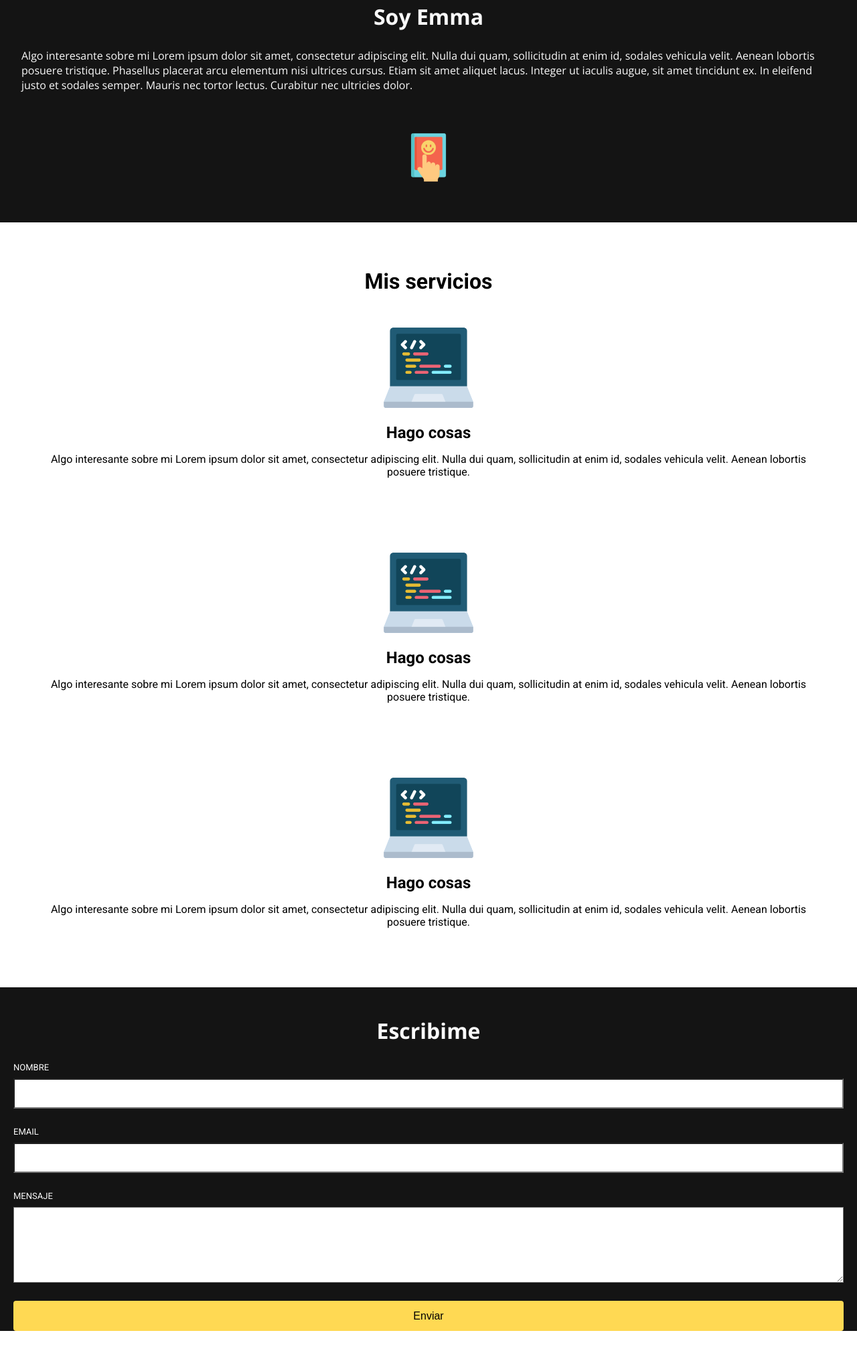
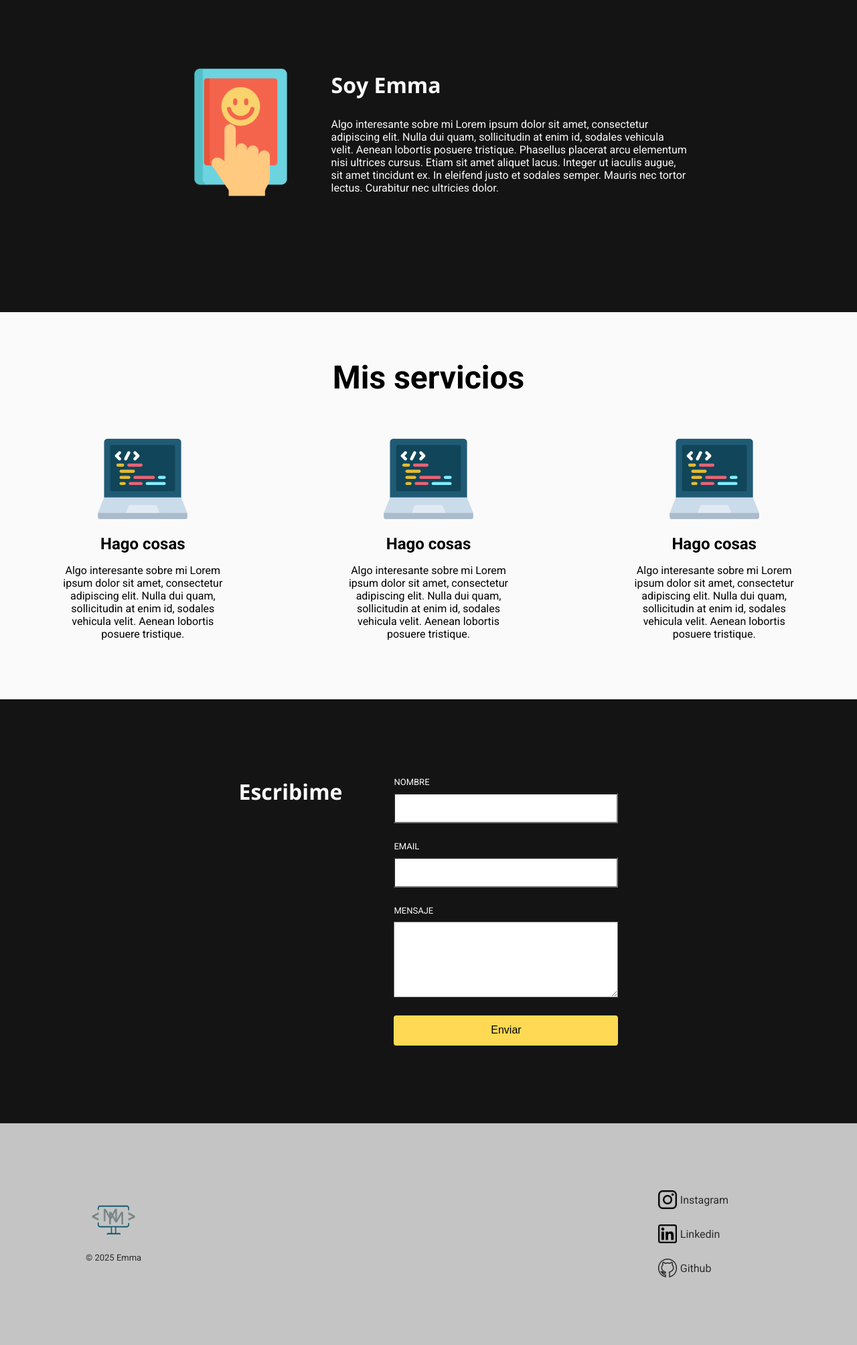
Before and after one commit to emmaluciana/Desaf-o-maquetado, a website: page public/index.html in a window 1280 px wide. Shown: the part 601-2609 px from the top of the page at 67% size. Before the commit the page ends 2588 px from the top, so only its background shows below. Drawn offline with nearby package versions, Linux system fonts and the light colour scheme.

Commit message:
feat: finalize project with footer and responsive settings

```diff
--- a/public/index.css
+++ b/public/index.css
@@ -7,40 +7,106 @@
 body{
   margin: 0;
   padding: 0;
+  font-family: "Roboto";
 }
 
 .main-container{
   width: 100%;
 }
 
+.flex-col {
+  display: flex;
+  flex-direction: column;
+}
+
+.container-header{}
+@media (min-width: 960px) {
+  .container-header{
+    margin: 0 80px;
+  }
+}
+
 .header{
   display: flex;
   justify-content: space-between;
   align-items: center;
-  margin: 15px;
-  width: 100%;
 }
 
 .logo {
   width: 54px;
   height: 50px;
+  margin: 18px 17px;
+}
+@media (min-width: 960px) {
+  .logo{
+    width: 95px;
+    height: 109px;
+    margin: 0;
+  }
 }
 
+.label-btn{
+  font-size: 35px;
+  margin-right: 20px;
+}
+@media (min-width: 960px) {
+  .label-btn {
+    display: none;
+  }
+}
+
+.menu-nav{
+  display: none;
+}
+@media (min-width: 960px) {
+  .menu-nav {
+    display: flex;
+  }
+  .menu-nav a{
+    font-size: 24px;
+    color: #000000;
+    text-decoration: none;
+    padding: 0 10px;
+  }
+}
+
+
 .welcome{
-  display: flex;
-  flex-direction: column;
   justify-content: center;
+}
+@media (min-width: 960px) {
+  .welcome{
+    flex-direction: row;
+    justify-content: space-between;
+  }
+}
+
+.welcome__title{
   font-family: "Open Sans";
   font-size: 48px;
   font-weight: 700;
   text-align: center;
 }
+@media (min-width: 960px) {
+  .welcome__title{
+    width: 313px;
+    height: 96px;
+    text-align: start;
+  }
+}
 
 .img-perfil {
   width: 318px;
-  height: 300px;
+  height: 350px;
   margin: 0 auto;
   font-size: 16px;
+}
+@media (min-width: 960px) {
+  .img-perfil{
+    margin: 0;
+    width: 435px;
+    height: 420px;
+  }
 }
 
 .about-me{
@@ -50,28 +116,85 @@ body{
   flex-direction: column;
   align-items: center;
 }
+@media (min-width: 960px) {
+  .about-me{
+    min-height: 538px;
+    flex-direction: row-reverse;
+    justify-content: center;
+    align-items: center;
+  }
+}
+
+.about-me__container{}
+@media (min-width: 960px) {
+  .about-me__container {
+    justify-content: center;
+    margin-left: 30px;
+  }
+}
 
 .about-me__name{
   font-family: "Open Sans";
   font-size: 32px;
+  text-align: center;
+  margin-top: 55px;
+}
+@media (min-width: 960px) {
+  .about-me__name{
+    text-align: start;
+    margin: 0;
+    margin-bottom: 28px;
+  }
 }
 
 .about-me__text{
-  font-family: "Open Sans";
   font-size: 16px;
   text-align: start;
-  margin: 0 32px;
+  max-width: 532px;
+  margin: 15px 32px 0 32px;
+}
+@media (min-width: 960px) {
+  .about-me__text{
+    margin: 0;
+  }
 }
 
 .icono-perfil{
   width: 80px;
   height: 80px;
-  margin: 57px 0;
+  margin: 57px auto;
+}
+@media (min-width: 960px) {
+  .icono-perfil{
+    width: 211px;
+    height: 211px;
+    margin: 0;
+  }
 }
 
 .section-service{
-  display: grid;
-  grid-template-rows: repeat(auto-fit, 1fr);
+  background-color: #FAFAFA;
+  width: 100%;
+}
+@media (min-width: 960px) {
+  .section-service {
+    display: grid;
+    grid-template-columns: repeat(auto-fit, minmax(200px, 1fr, 1fr, 1fr));
+    grid-template-rows: 1fr, 1fr;
+  }
+}
+
+.section-service__title{
+  text-align: center;
+  font-size: 32px;
+  margin-top: 69px;
+}
+@media (min-width: 960px) {
+  .section-service__title{
+   grid-column: 1 / span 3;
+   grid-row: 1;
+   font-size: 48px;
+  }
 }
 
 .section-service__item{
@@ -80,18 +203,30 @@ body{
   justify-content: center;
   align-items: center;
   margin: 0 52px;
-  font-family: "Roboto";
+}
+@media (min-width: 960px) {
+  .section-service__item{
+    margin: 0 15%;
+    max-width: 100%;
+  }
+  .item1{
+    grid-column: 1;
+    grid-row: 2;
+  }
+  .item2{
+    grid-column: 2;
+    grid-row: 2;
+  }
+  .item3{
+    grid-column: 3;
+    grid-row: 2;
+  }
 }
 
 .section-service--icono{
   width: 138px;
   height: 138px;
   margin: 14px 67px;
-}
-
-.section-service__title{
-  font-size: 32px;
-  margin-top: 69px;
 }
 
 .section-service__subtitle{
@@ -102,14 +237,21 @@ body{
 .section-service__text{
   font-size: 16px;
   text-align: center;
+  max-width: 262px;
   margin-bottom: 88px;
 }
 
 .section-write{
   background-color: #141414;
   color: #FAFAFA;
-  display: flex;
-  flex-direction: column;
+  align-items: center;
+}
+@media (min-width: 960px) {
+  .section-write{
+    flex-direction: row;
+    justify-content: center;
+    align-items: start;
+  }
 }
 
 .section-write__title{
@@ -118,25 +260,34 @@ body{
   text-align: center;
   margin-top: 43px;
 }
+@media (min-width: 960px) {
+  .section-write__title {
+    margin: 116px 77px 116px 0;
+  }
+}
 
 .form{
-  font-family: "Roboto";
   margin: 0 20px;
+}
+@media (min-width: 960px) {
+  .form {
+    margin: 116px 0;
+  }
 }
 
 .fieldset{
   display: flex;
   flex-direction: column;
+  min-width: 335px;
 }
 
-.label-name,
-.label-email,
-.label-menssage{
+.label{
   font-size: 13px;
-  margin-bottom: 9px;
+  font-weight: 400;
+  padding-bottom: 9px;
 }
 
-.input-name, .input-email, .textarea{
+.input{
   background-color: #FFFFFF;
   width: 100%;
   height: 45px;
@@ -149,9 +300,79 @@ body{
 
 .button{
   width: 100%;
+  max-width: 335px;
   height: 45px;
   background-color: #FFD953;
   border: none;
   border-radius: 4px;
   font-size: 16px;
+  margin-bottom: 70px;
 }
+@media (min-width: 960px) {
+  .button{
+    margin: 0;
+  }
+}
+
+.section-footer{
+  background-color: #C4C4C4;
+}
+@media (min-width: 960px) {
+  .section-footer{
+    flex-direction: row;
+    justify-content: space-between;
+    align-items: center;
+  }
+}
+
+.section-footer__container{
+  margin: 0 16px;
+}
+@media (min-width: 960px) {
+  .section-footer__container{
+    align-items: center;
+    margin: 0 10%;
+  }
+}
+
+.copy{
+  font-size: 13px;
+  color: #2C2C2C;
+}
+
+.section-footer__contact{
+  margin: 89px 15px;
+}
+@media (min-width: 960px) {
+  .section-footer__contact{
+    margin-right: 15%;
+  }
+}
+
+.logo-footer{
+  width: 71px;
+  height: 71px;
+  margin-top: 53px;
+}
+@media (min-width: 960px) {
+  .logo-footer {
+    margin: 0;
+  }
+}
+
+.container-redes{
+  display: flex;
+  align-items: center;
+  width: 100%;
+}
+
+.redes{
+  font-size: 16px;
+  color: #2C2C2C;
+}
+
+.logo-red{
+  width: 28px;
+  height: 28px;
+  margin: 0 5px;
+}
--- a/public/index.html
+++ b/public/index.html
@@ -11,36 +11,39 @@
 </head>
 <body>
   <div class="main-container">
-    <div class="container-initial">
+    <div class="container-header flex-col">
       <header class="header">
         <img src="/assets/logo-sin-fondo.png" alt="Logo" class="logo">
-        <nav class="header__menu">
-          <ul class="header__lista">
-            <li>quien soy</li>
-            <li>servicios</li>
-            <li>escribime</li>
+        <label for="btn-label" class="label-btn">☰</label>
+        <nav class="menu-nav">
+          <ul>
+            <a href="#quien-soy">Quien soy</a>
+            <a href="#servicios">Servicios</a>
+            <a href="#escribime">Escribime</a>
           </ul>
         </nav>
       </header>
+      <section class="welcome flex-col">
+        <p class="welcome__title">Bienvenidxs a mi site</p>
+        <img src="/assets/perfil-sin-fondo.png" alt="Imagen de perfil." class="img-perfil">
+      </section>
     </div>
-    <section class="welcome">
-      <p class="welcome__title">Bienvenidxs a mi site</p>
-      <img src="/assets/img-perfil.png" alt="Imagen de perfil." class="img-perfil">
+    <section class="about-me" id="quien-soy">
+      <div class="about-me__container flex-col">
+        <h2 class="about-me__name">Soy Emma</h2>
+        <p class="about-me__text">
+          Algo interesante sobre mi Lorem ipsum dolor sit amet, consectetur adipiscing elit. Nulla dui quam, sollicitudin at enim
+          id, sodales vehicula velit. Aenean lobortis posuere tristique. Phasellus placerat arcu elementum nisi ultrices cursus.
+          Etiam sit amet aliquet lacus. Integer ut iaculis augue, sit amet tincidunt ex. In eleifend justo et sodales semper.
+          Mauris nec tortor lectus. Curabitur nec ultricies dolor.
+        </p>
+      </div>
+      <img src="/assets/icono-perfil.png" alt="Icono de perfil." class="icono-perfil">
     </section>
-    <section class="about-me">
-      <h2 class="about-me__name">Soy Emma</h2>
-      <p class="about-me__text">
-        Algo interesante sobre mi Lorem ipsum dolor sit amet, consectetur adipiscing elit. Nulla dui quam, sollicitudin at enim
-        id, sodales vehicula velit. Aenean lobortis posuere tristique. Phasellus placerat arcu elementum nisi ultrices cursus.
-        Etiam sit amet aliquet lacus. Integer ut iaculis augue, sit amet tincidunt ex. In eleifend justo et sodales semper.
-        Mauris nec tortor lectus. Curabitur nec ultricies dolor.</p>
-      <img src="/assets/icono-perfil.png" alt="" class="icono-perfil">
-    </section>
-    <section class="section-service">
-      <article
-      class="section-service__item">
+    <section class="section-service" id="servicios">
       <h2 class="section-service__title">Mis servicios</h2>
-        <img src="/assets/programming.png" alt="" class="section-service--icono">
+      <article class="section-service__item item1">
+        <img src="/assets/programming.png" alt="Icono de notebook." class="section-service--icono">
         <h3 class="section-service__subtitle">
           Hago cosas
         </h3>
@@ -49,8 +52,8 @@
           id, sodales vehicula velit. Aenean lobortis posuere tristique.
         </p>
       </article>
-      <article class="section-service__item">
-        <img src="/assets/programming.png" alt="" class="section-service--icono">
+      <article class="section-service__item item2">
+        <img src="/assets/programming.png" alt="Icono de notebook." class="section-service--icono">
         <h3 class="section-service__subtitle">
           Hago cosas
         </h3>
@@ -60,8 +63,8 @@
           id, sodales vehicula velit. Aenean lobortis posuere tristique.
         </p>
       </article>
-      <article class="section-service__item">
-        <img src="/assets/programming.png" alt="" class="section-service--icono">
+      <article class="section-service__item item3">
+        <img src="/assets/programming.png" alt="Icono de netebook." class="section-service--icono">
         <h3 class="section-service__subtitle">
           Hago cosas
         </h3>
@@ -72,27 +75,47 @@
         </p>
       </article>
     </section>
-    <section class="section-write">
+    <section class="section-write flex-col" id="escribime">
       <h2 class="section-write__title">Escribime</h2>
-      <div class="form">
+      <div class="form flex-col">
         <div class="fieldset">
-          <label for="name" class="label-name">NOMBRE</label>
-          <input type="text" id="name" class="input-name">
+          <label for="name" class="label">NOMBRE</label>
+          <input type="text" id="name" class="input">
         </div>
         <div class="fieldset">
-          <label for="email" class="label-email">EMAIL</label>
-          <input type="email" id="email" class="input-email">
+          <label for="email" class="label">EMAIL</label>
+          <input type="email" id="email" class="input">
         </div>
         <div class="fieldset">
-          <label for="menssage" class="label-menssage">MENSAJE</label>
-          <textarea id="menssage" class="textarea"></textarea>
+          <label for="menssage" class="label">MENSAJE</label>
+          <textarea id="menssage" class="input textarea"></textarea>
         </div>
         <div class="section-button">
           <button class="button">Enviar</button>
         </div>
       </div>
     </section>
-
+    <footer class="section-footer flex-col">
+      <div class="section-footer__container flex-col">
+        <img src="/assets/logo-sin-fondo.png" class="logo-footer" alt="Logo">
+        <p class="copy"> &copy; 2025 Emma</p>
+      </div>
+      <div class="section-footer__contact">
+        <div class="container-redes">
+          <img src="/assets/instagram.png" alt="Icono de Instagram." class="logo-red logo-ig">
+          <p class="redes">Instagram</p>
+        </div>
+        <div class="container-redes">
+          <img src="/assets/linkedin.png" alt="Icono de Linkedin." class="logo-red logo-linkedin">
+          <p class="redes">Linkedin</p>
+        </div>
+        <div class="container-redes">
+          <img src="/assets/github.png" alt="Icono de GitHub." class="logo-red logo-github">
+          <p class="redes">Github</p>
+        </div>
+      </div>
+    </footer>
+    </div>
 
 </body>
 </html>
```
Also changed, not shown: public/assets/foto-perfil-sin-fondo.png (added), public/assets/github.png (added), public/assets/img-perfil.png (deleted), public/assets/instagram.png (added), public/assets/linkedin.png (added), public/assets/menus.png (added), public/assets/perfil-sin-fondo.png (added).
